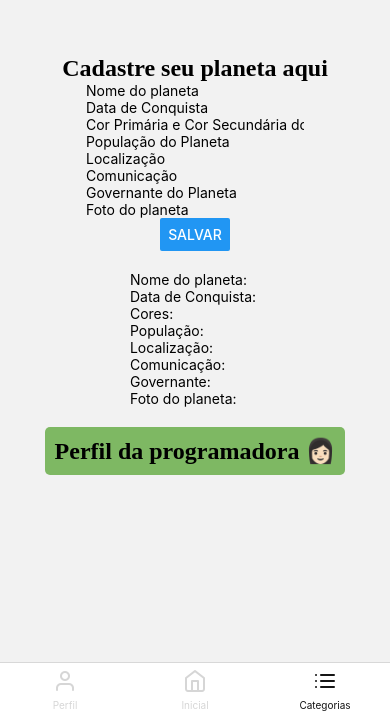
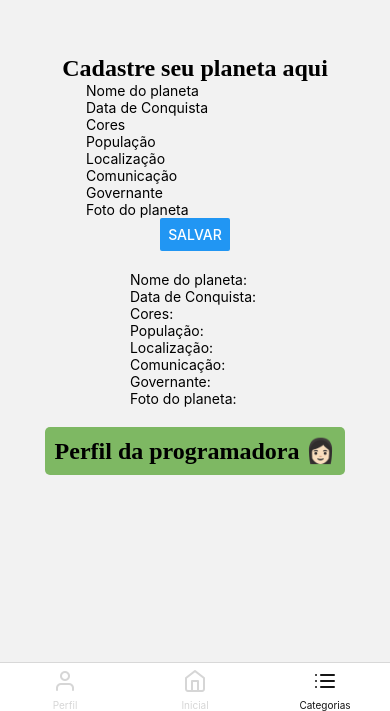
Before and after one commit to anaxcavalcante/planetaboilerplate, a React Native app: screen /Category in a window 390 px wide. Shown: the part 133-844 px from the top of the page. Built offline with nearby package versions, Linux system fonts and the light colour scheme.

Commit message:
arrrumando os textos

```diff
--- a/src/screens/Category/index.jsx
+++ b/src/screens/Category/index.jsx
@@ -40,12 +40,12 @@ export default function Category() {
         onChangeText={(text) => setPlanetInfo({ ...planetInfo, dataConquista: text })}
       />
       <TextInput
-        placeholder="Cor Primária e Cor Secundária do Planeta"
+        placeholder="Cores"
         value={planetInfo.cores}
         onChangeText={(text) => setPlanetInfo({ ...planetInfo, cores: text })}
       />
       <TextInput
-        placeholder="População do Planeta"
+        placeholder="População"
         value={planetInfo.populacao}
         onChangeText={(text) => setPlanetInfo({ ...planetInfo, populacao: text })}
       />
@@ -60,7 +60,7 @@ export default function Category() {
         onChangeText={(text) => setPlanetInfo({ ...planetInfo, comunicacao: text })}
       />
       <TextInput
-        placeholder="Governante do Planeta"
+        placeholder="Governante"
         value={planetInfo.governante}
         onChangeText={(text) => setPlanetInfo({ ...planetInfo, governante: text })}
       />
--- a/src/screens/Home/index.jsx
+++ b/src/screens/Home/index.jsx
@@ -21,9 +21,8 @@ Cor Primária e Cor Secundária do Planeta: Prata
 População do Planeta: 120.139
 Localização: Galaxia
 Governante do Planeta: Ana Clara Cavalcante Reis
-Descrição do planeta: Sirena é um planeta exuberante e diversificado, situado nos confins do universo conhecido. Desde sua conquista em 13 de novembro de 2006, este mundo floresceu sob a liderança visionária de sua governante, Ana Clara Cavalcante Reis. Com uma população de 120.139 habitantes, Sirena é uma colcha de retalhos de culturas, com paisagens deslumbrantes que variam de vastas planícies verdejantes a majestosas montanhas cobertas de neve."
+Descrição do planeta: Sirena é um planeta exuberante, situado nos confins do universo conhecido. Desde sua conquista em 13 de novembro de 2006, este mundo floresceu sob a liderança visionária de sua governante, Ana Clara Cavalcante Reis. Com uma população de 120.139 habitantes, Sirena é uma colcha de retalhos de culturas, com paisagens deslumbrantes que variam de vastas planícies verdejantes a majestosas montanhas cobertas de neve."
       />
-
 
       <TouchButton route="Profile" title="Perfil da programadora 👩🏻" data={user} />
 
```
